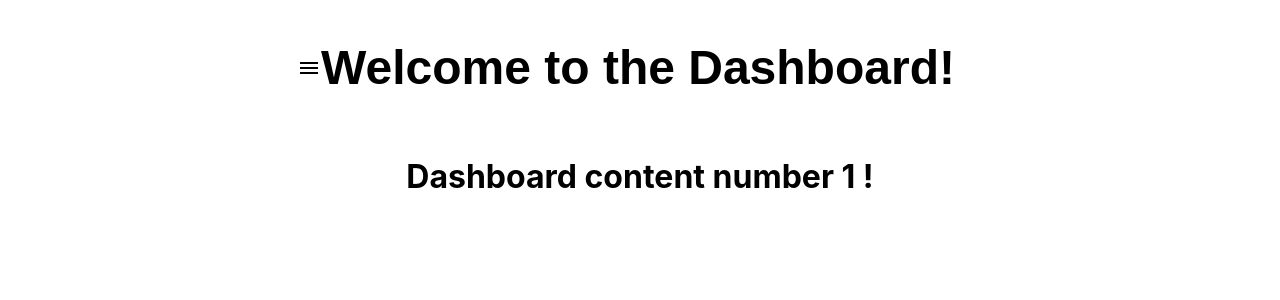
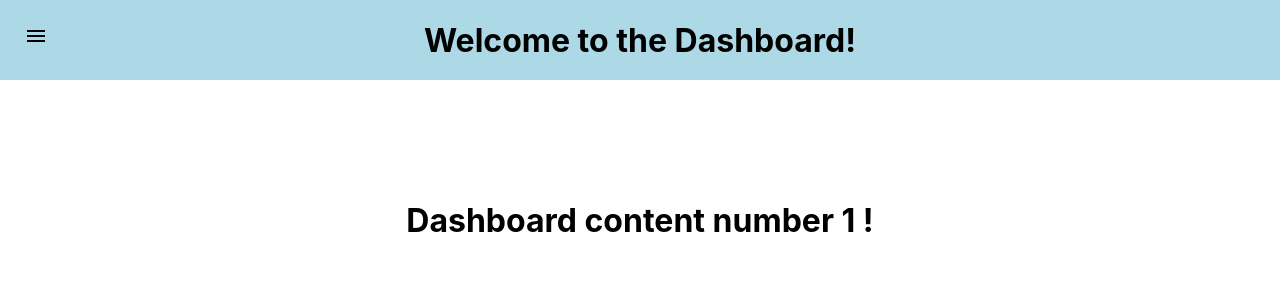
Before and after one commit to aakhrif/aak-cms-front, a React (Create React App) app: page /dashboard in a window 1280 px wide. Shown: the top 300 px of the page. Built offline with nearby package versions, Linux system fonts and the light colour scheme; sample sign-in values are in the browser's storage.

Commit message:
clean code

```diff
--- a/src/App.css
+++ b/src/App.css
@@ -28,6 +28,36 @@
   color: #61dafb;
 }
 
+.content-wrapper {
+  position: relative;
+}
+
+.content-wrapper::before {
+  content: '';
+  position: absolute;
+  top: 40px;
+  left: 0;
+  width: 100%;
+  background-color: lightblue;
+  z-index: -1;
+}
+
+.content {
+  flex: 1;
+  padding: 0 130px;
+  padding-top: 100px;
+  /* Add your desired padding values */
+}
+
+.table-with-border {
+  border: 1px solid #000000;
+  /* Add your desired border style */
+}
+
+.table-head {
+  background-color: lightgray;
+  /* Add your desired background color */
+}
 @keyframes App-logo-spin {
   from {
     transform: rotate(0deg);
--- a/src/App.js
+++ b/src/App.js
@@ -1,11 +1,12 @@
 import './App.css';
 import { BrowserRouter as Router, Route, Routes } from 'react-router-dom';
-import ErrorPage from './components/ErrorPage';
-import Dashboard from './components/Dashboard';
+import ErrorPage from './pages/ErrorPage';
+import Dashboard from './pages/Dashboard';
 import { AuthProvider } from './provider/AuthProvider';
-import PrivateRoute from './components/PrivateRoute';
-import PublicRoute from './components/PublicRoute';
+import PrivateRoute from './routing/PrivateRoute';
+import PublicRoute from './routing/PublicRoute';
 import Users from './pages/Users';
+import Contents from './pages/Contents';
 
 function App() {
 
@@ -19,6 +20,7 @@ function App() {
             <Route path="/error-page" element={<ErrorPage />} />
             <Route path="/dashboard" element={<PrivateRoute component={Dashboard} />} />
             <Route path="/dashboard/users" element={<PrivateRoute component={Users} />} />
+            <Route path="/dashboard/contents" element={<PrivateRoute component={Contents} />} />
           </Routes>
         </Router>
       </AuthProvider>
--- a/src/components/Header.js
+++ b/src/components/Header.js
@@ -1,4 +1,4 @@
-import React, { useState } from 'react'
+import React from 'react';
 import MenuIcon from '@mui/icons-material/Menu';
 import { IconButton } from '@mui/material';
 
@@ -7,14 +7,18 @@ export const Header = ({ handleToggleDrawer }) => {
         handleToggleDrawer();
     };
 
-    return (<IconButton
+    return (
+        <div style={{ height: '80px', width: '100%', backgroundColor: 'lightblue', display: 'flex', alignItems: 'center', justifyContent: 'center' }}>
+            <IconButton
                 color="inherit"
                 aria-label="menu"
                 onClick={handleClick}
                 edge="start"
-        sx={{ mr: 2 }}
+                sx={{ position: 'absolute', left: '0', top: '0', m: 2 }}
             >
                 <MenuIcon />
+            </IconButton>
             <h1 style={{ color: 'black' }}>Welcome to the Dashboard!</h1>
-    </IconButton>);
-}
+        </div>
+    );
+};
--- a/src/components/Layout.js
+++ b/src/components/Layout.js
@@ -1,7 +1,5 @@
-import React, { useState } from 'react'
+import React, { useState } from 'react';
 import SideBar from './SideBar';
-import MenuIcon from '@mui/icons-material/Menu';
-import { IconButton } from '@mui/material';
 import { Header } from './Header';
 
 export const Layout = ({ children }) => {
@@ -14,11 +12,10 @@ export const Layout = ({ children }) => {
     return (
         <div>
             <Header handleToggleDrawer={handleToggleDrawer} />
-            <div style={{ display: 'flex' }}>
-
+            <div className="content-wrapper" style={{ display: 'flex' }}>
                 <SideBar open={open} handleToggleDrawer={handleToggleDrawer} />
-                <div style={{ flex: 1 }}>{children}</div>
+                <div className="content">{children}</div>
             </div>
         </div>
-    )
-}
+    );
+};
--- a/src/components/SideBar.js
+++ b/src/components/SideBar.js
@@ -1,27 +1,32 @@
 import React from 'react';
 import { SwipeableDrawer, List, ListItem, ListItemIcon, ListItemText } from '@mui/material';
-import { Home as HomeIcon, People as PeopleIcon } from '@mui/icons-material';
+import { Abc as AbcIcon, People as PeopleIcon } from '@mui/icons-material';
 import { useNavigate } from 'react-router-dom';
 
 const SideBar = ({ open, handleToggleDrawer }) => {
     const navigate = useNavigate();
 
-    const navigateTo = () => {
-        console.log('naviiiiiiiiigatr')
-        navigate('/dashboard/users');
+    const navigateTo = (suburl) => {
+        navigate(`/dashboard/${suburl}`);
         handleToggleDrawer();
     };
 
     return (
-        <SwipeableDrawer anchor="left" open={open} onClose={handleToggleDrawer} onOpen={handleToggleDrawer}>
-            <List>
-                <ListItem button onClick={handleToggleDrawer}>
+        <SwipeableDrawer
+            anchor="left"
+            open={open}
+            onClose={handleToggleDrawer}
+            onOpen={handleToggleDrawer}
+            sx={{ minWidth: '300px', minHeight: '100px' }}
+        >
+            <List sx={{ paddingTop: '100px' }}>
+                <ListItem button onClick={() => navigateTo('contents')}>
                     <ListItemIcon>
-                        <HomeIcon />
+                        <AbcIcon />
                     </ListItemIcon>
-                    <ListItemText primary="Home" />
+                    <ListItemText primary="Abc" />
                 </ListItem>
-                <ListItem button onClick={navigateTo}>
+                <ListItem button onClick={() => navigateTo('users')}>
                     <ListItemIcon>
                         <PeopleIcon />
                     </ListItemIcon>
--- /dev/null
+++ b/src/pages/Contents.js
@@ -0,0 +1,44 @@
+import React from 'react';
+import { TableContainer, Table, TableHead, TableBody, TableRow, TableCell, IconButton } from '@mui/material';
+import { Edit, Save, Delete } from '@mui/icons-material';
+
+const Contents = () => {
+    const data = [
+        { id: 1, title: 'Example Title', text: 'Example Text' }
+    ];
+
+    return (
+        <TableContainer>
+            <Table className="table-with-border">
+                <TableHead className="table-head">
+                    <TableRow>
+                        <TableCell>Title</TableCell>
+                        <TableCell>Text</TableCell>
+                        <TableCell>Actions</TableCell>
+                    </TableRow>
+                </TableHead>
+                <TableBody>
+                    {data.map((item) => (
+                        <TableRow key={item.id}>
+                            <TableCell>{item.title}</TableCell>
+                            <TableCell>{item.text}</TableCell>
+                            <TableCell>
+                                <IconButton color="primary">
+                                    <Edit />
+                                </IconButton>
+                                <IconButton color="primary">
+                                    <Save />
+                                </IconButton>
+                                <IconButton color="secondary">
+                                    <Delete />
+                                </IconButton>
+                            </TableCell>
+                        </TableRow>
+                    ))}
+                </TableBody>
+            </Table>
+        </TableContainer>
+    );
+};
+
+export default Contents;
--- a/src/components/HomePage.js
+++ b/src/pages/HomePage.js
@@ -1,4 +1,4 @@
-import AuthForm from "./AuthForm";
+import AuthForm from "../components/AuthForm";
 
 const HomePage = () => {
     return (
--- a/src/pages/Users.js
+++ b/src/pages/Users.js
@@ -1,6 +1,6 @@
 const Users = () => {
     return (
-        <span>users content</span>
+        <span>users goes here</span>
     );
 };
 
--- a/src/components/PrivateRoute.js
+++ b/src/routing/PrivateRoute.js
@@ -1,13 +1,12 @@
 import React from 'react';
-import { Navigate, useLocation, Outlet, Redirect } from 'react-router-dom';
+import { Navigate, useLocation } from 'react-router-dom';
 import { useAuth } from '../provider/AuthProvider';
-import Dashboard from './Dashboard';
-import { Layout } from './Layout';
+import { Layout } from '../components/Layout';
 
 const PrivateRoute = ({ component: Component }) => {
-  const { isLoggedIn, token } = useAuth();
+  const { token } = useAuth();
   const location = useLocation();
-  // console.log('wakwak ', token)
+
   if (!token) {
     return <Navigate to={{
       pathname: '/',
--- a/src/components/PublicRoute.js
+++ b/src/routing/PublicRoute.js
@@ -1,9 +1,9 @@
 import React from 'react';
-import { Navigate, Outlet, useLocation } from 'react-router-dom';
+import { Navigate, useLocation } from 'react-router-dom';
 import { useAuth } from '../provider/AuthProvider';
-import Home from '../components/HomePage';
+import Home from '../pages/HomePage';
 
-function PublicRoute({ children }) {
+function PublicRoute() {
     let { token } = useAuth();
     let location = useLocation();
 
```
Also changed, not shown: src/pages/Dashboard.js (renamed from src/components/Dashboard.js), src/pages/ErrorPage.js (renamed from src/components/ErrorPage.js). Lines whose indentation alone changed are shown as unchanged.
